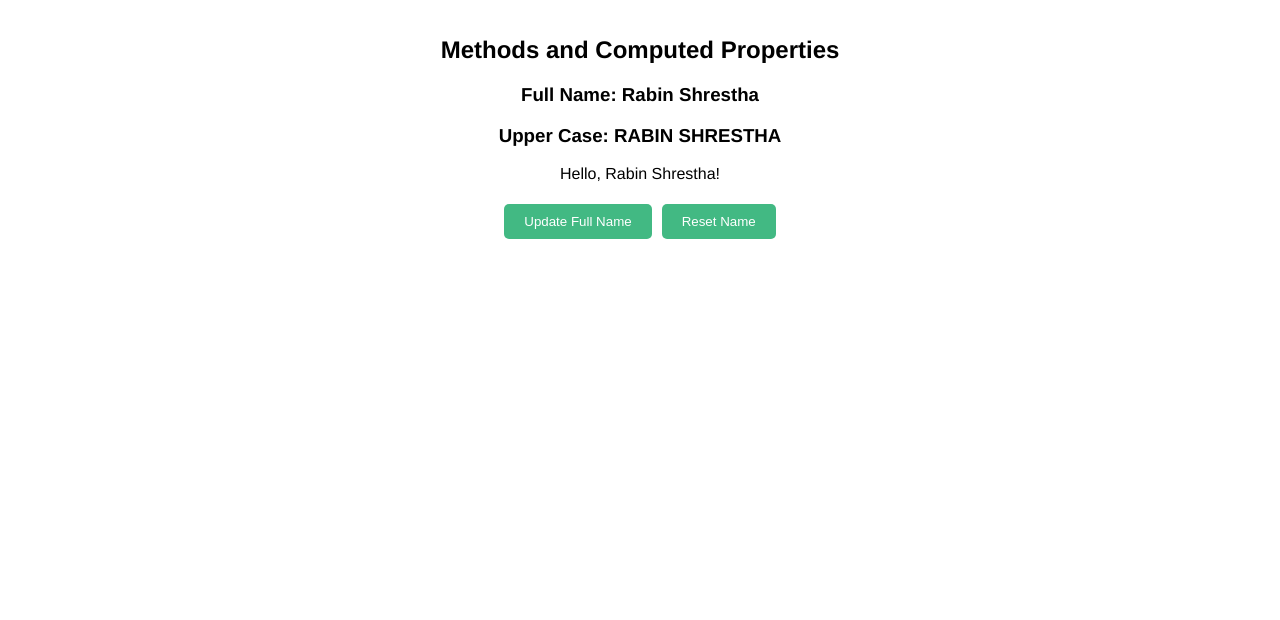
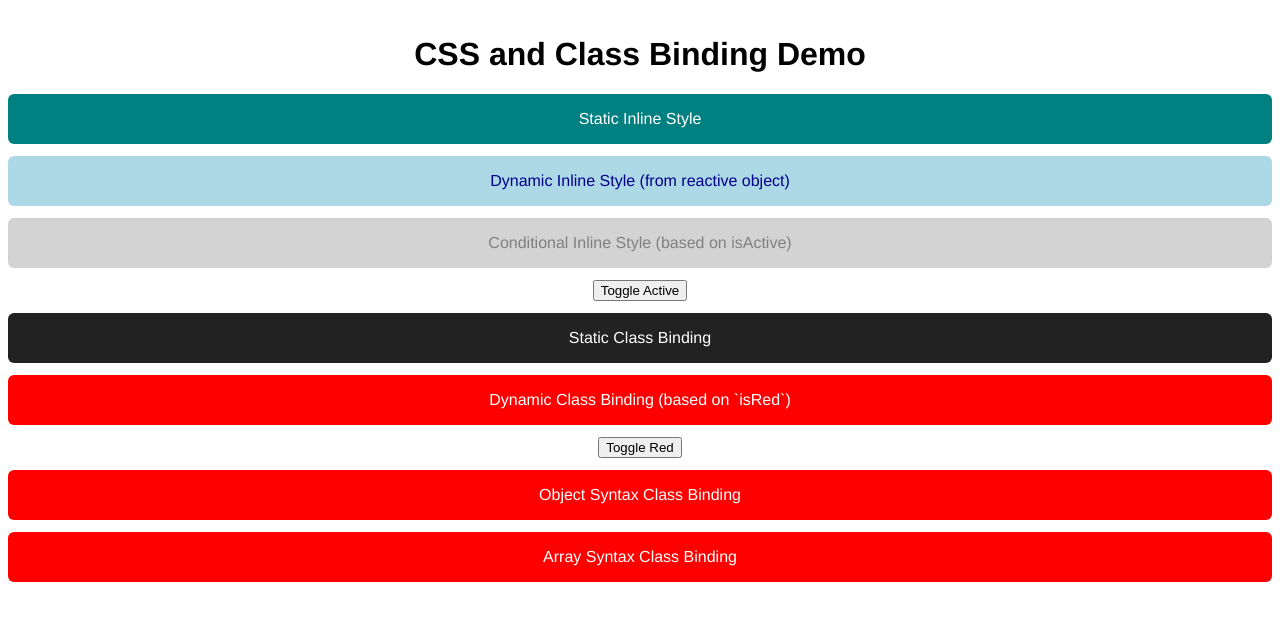
Before and after one commit to birajgrs1/vuejs-complete, a Vue app in the folder practices/day2/: page / in a window 1280 px wide. Shown: the top 620 px of the page. Built offline with nearby package versions, Linux system fonts and the light colour scheme.

Commit message:
learned inline css binding and class binding in vue

```diff
--- a/practices/day2/src/App.vue
+++ b/practices/day2/src/App.vue
@@ -3,7 +3,9 @@
 // import ReactivityWithReactive from './components/ReactivityWithReactive.vue';
 // import ReactivityWithRef from './components/ReactivityWithRef.vue';
 // import ReactivityUtils from './components/ReactivityUtils.vue';
-import MethodAndComputedProps from './components/MethodAndComputedProps.vue';
+// import MethodAndComputedProps from './components/MethodAndComputedProps.vue';
+import CssAndClassBinding from './components/CssAndClassBinding.vue';
+
 
 </script>
 <template>
@@ -12,7 +14,8 @@ import MethodAndComputedProps from './components/MethodAndComputedProps.vue';
     <!--  <ReactivityWithReactive /> -->
     <!-- <ReactivityWithRef /> -->
     <!-- <ReactivityUtils /> -->
-    <MethodAndComputedProps />
+    <!-- <MethodAndComputedProps /> -->
+    <CssAndClassBinding />
 
   </div>
 </template>
--- /dev/null
+++ b/practices/day2/src/components/CssAndClassBinding.vue
@@ -0,0 +1,90 @@
+<template>
+  <div>
+    <h1>CSS and Class Binding Demo</h1>
+
+    <div :style="{ color: 'white', backgroundColor: 'teal' }" class="box">
+      Static Inline Style
+    </div>
+
+    <div :style="dynamicStyle" class="box">
+      Dynamic Inline Style (from reactive object)
+    </div>
+
+    <div :style="conditionalStyle" class="box">
+      Conditional Inline Style (based on isActive)
+    </div>
+
+    <button @click="toggleActive">Toggle Active</button>
+
+    <div class="box static-class">
+      Static Class Binding
+    </div>
+
+    <div :class="dynamicClass" class="box">
+      Dynamic Class Binding (based on `isRed`)
+    </div>
+
+    <button @click="isRed = !isRed">Toggle Red</button>
+
+    <div :class="{ red: isRed, bold: isActive }" class="box">
+      Object Syntax Class Binding
+    </div>
+
+    <div :class="['box', isRed ? 'red' : 'green', isActive && 'bold']">
+      Array Syntax Class Binding
+    </div>
+  </div>
+</template>
+
+<script setup>
+import { reactive, ref, computed } from 'vue'
+
+const dynamicStyle = reactive({
+  backgroundColor: 'lightblue',
+  color: 'darkblue',
+  fontSize: '16px'
+})
+
+const isActive = ref(false)
+const isRed = ref(true)
+
+function toggleActive() {
+  isActive.value = !isActive.value
+}
+
+const conditionalStyle = computed(() => ({
+  backgroundColor: isActive.value ? 'orange' : 'lightgray',
+  color: isActive.value ? 'black' : 'gray',
+  fontWeight: isActive.value ? 'bold' : 'normal'
+}))
+
+const dynamicClass = computed(() => (isRed.value ? 'red' : 'green'))
+</script>
+
+<style scoped>
+.box {
+  padding: 16px;
+  margin: 12px 0;
+  border-radius: 6px;
+  transition: all 0.3s ease;
+}
+
+.static-class {
+  background-color: #222;
+  color: #fff;
+}
+
+.red {
+  background-color: red;
+  color: white;
+}
+
+.green {
+  background-color: green;
+  color: white;
+}
+
+.bold {
+  font-weight: bold;
+}
+</style>
```
